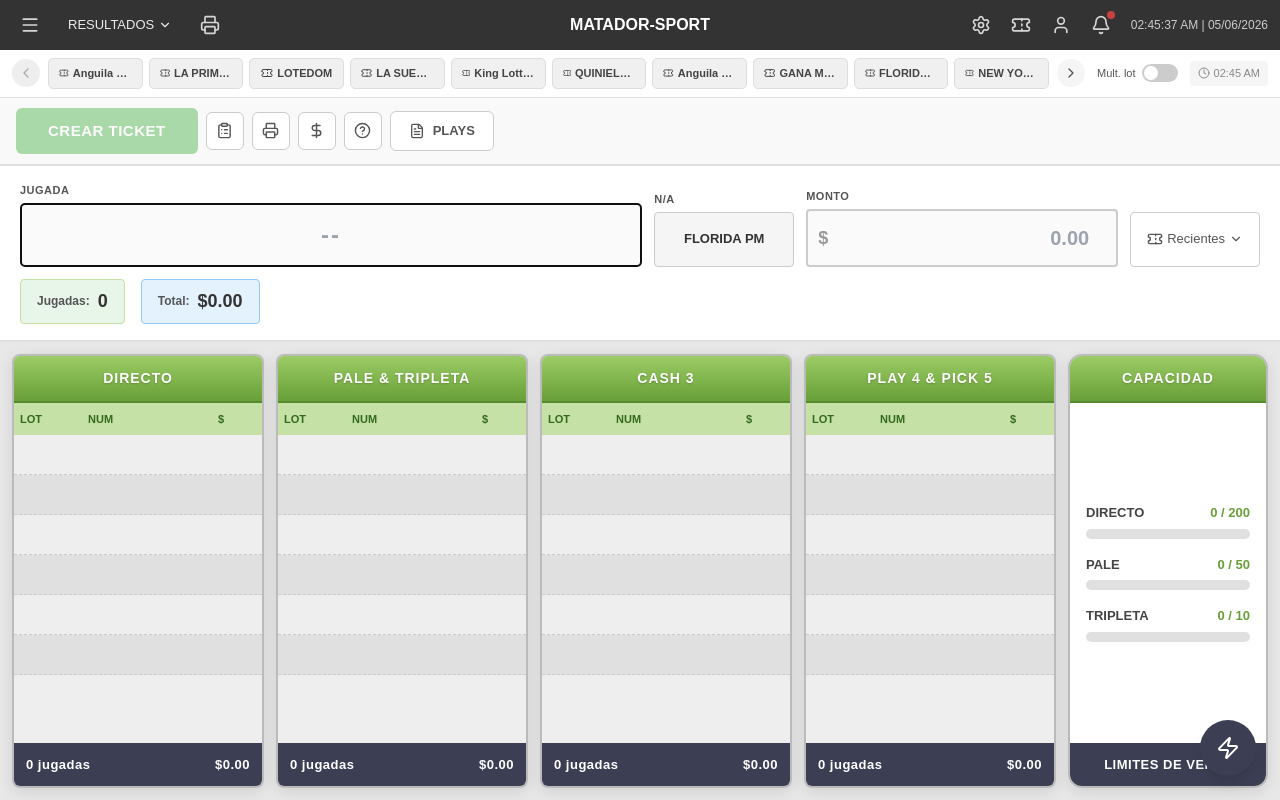
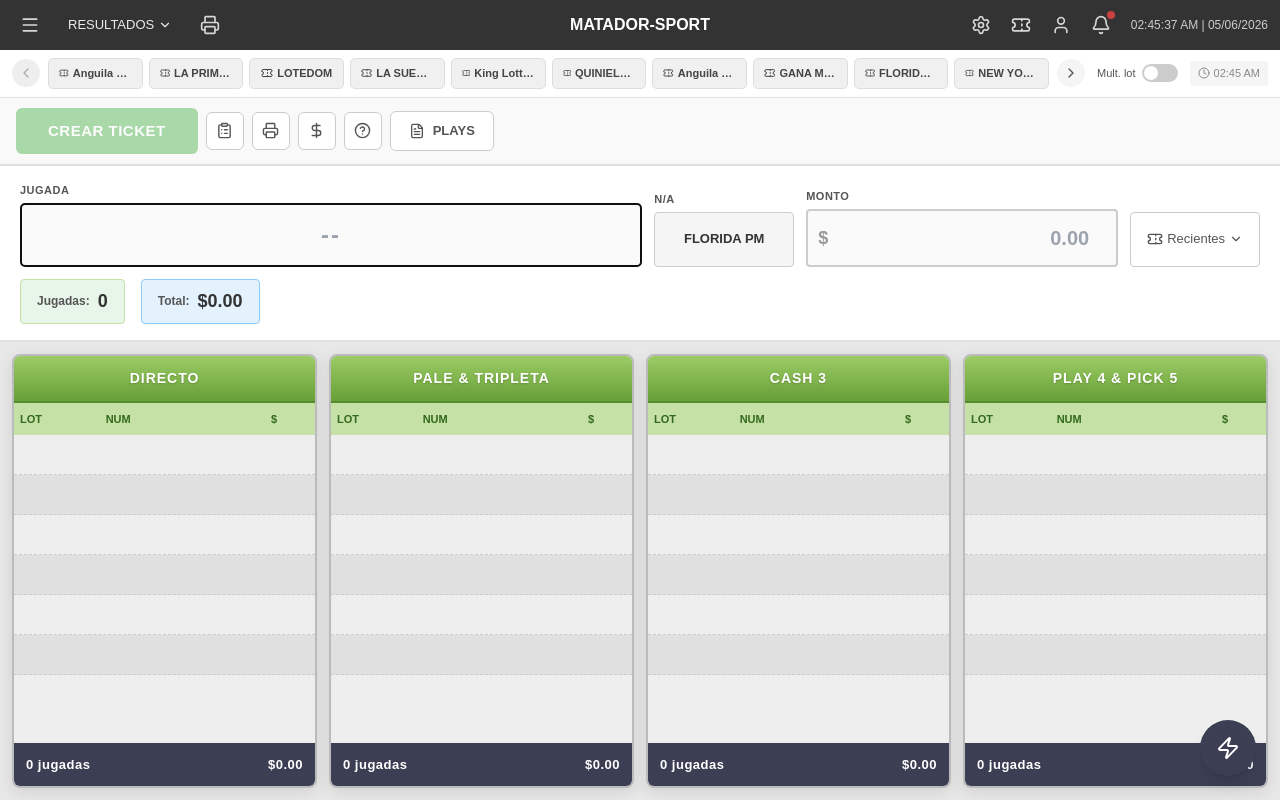
Before and after one commit to systemapropos-sp/matador-sport, a React (Vite) app: page /#/betting-pool/ticket/create in a window 1280 px wide. Built offline with nearby package versions, Linux system fonts and the light colour scheme.

Commit message:
fix: remove capacity panel from tables - only 4 sales tables

```diff
--- a/src/pages/Dashboard.tsx
+++ b/src/pages/Dashboard.tsx
@@ -15,7 +15,7 @@ import Layout from '@/components/Layout';
 import LotterySelector from '@/components/LotterySelector';
 import GameTable from '@/components/GameTable';
 import ShortcutsPanel from '@/components/ShortcutsPanel';
-import { usePlays, CAPACITY_LIMITS } from '@/hooks/usePlays';
+import { usePlays } from '@/hooks/usePlays';
 import { useTicket } from '@/hooks/useTicket';
 import { detectPlayType, formatCurrency } from '@/lib/utils';
 import { regularLotteries } from '@/data/lotteries';
@@ -184,114 +184,6 @@ function KeyboardHelp({ onClose }: { onClose: () => void }) {
         ))}
       </div>
     </motion.div>
-  );
-}
-
-// ---- Capacity Panel ----
-function CapacityPanel({
-  capacityUsed,
-  capacityRemaining,
-}: {
-  capacityUsed: Record<string, number>;
-  capacityRemaining: Record<string, number>;
-}) {
-  const items = [
-    { label: 'Directo', type: 'directo' },
-    { label: 'Pale', type: 'pale' },
-    { label: 'Tripleta', type: 'tripleta' },
-  ];
-
-  return (
-    <div
-      className="flex flex-col rounded-xl overflow-hidden h-full"
-      style={{ border: '2px solid #bbb', boxShadow: '0 4px 15px rgba(0,0,0,0.1)' }}
-    >
-      {/* Header */}
-      <div
-        className="text-center text-white font-bold uppercase"
-        style={{
-          background: 'linear-gradient(to bottom, #9CCC65, #689F38)',
-          padding: '12px',
-          fontSize: '14px',
-          fontWeight: 700,
-          letterSpacing: '1px',
-          textShadow: '0 1px 2px rgba(0,0,0,0.2)',
-          borderBottom: '2px solid #558B2F',
-        }}
-      >
-        CAPACIDAD
-      </div>
-
-      {/* Capacity items */}
-      <div className="flex flex-col p-4 gap-4" style={{ flex: 1, justifyContent: 'center', backgroundColor: '#ffffff' }}>
-        {items.map(({ label, type }) => {
-          const used = capacityUsed[type] || 0;
-          const total = CAPACITY_LIMITS[type] || 0;
-          const remaining = capacityRemaining[type] || 0;
-          const pct = total > 0 ? (used / total) * 100 : 0;
-          const isFull = remaining <= 0;
-          const isLow = remaining > 0 && remaining <= 5;
-
-          return (
-            <div key={type}>
-              <div className="flex items-center justify-between mb-1.5">
-                <span style={{ fontSize: '13px', fontWeight: 700, color: '#444444', textTransform: 'uppercase' }}>
-                  {label}
-                </span>
-                <span
-                  style={{
-                    fontSize: '13px',
-                    fontWeight: 700,
-                    color: isFull ? '#d9534f' : isLow ? '#f0ad4e' : '#689F38',
-                  }}
-                >
-                  {used} / {total}
-                </span>
-              </div>
-              {/* Progress bar */}
-              <div
-                className="w-full rounded-full overflow-hidden"
-                style={{ height: '10px', backgroundColor: '#e0e0e0' }}
-              >
-                <motion.div
-                  className="h-full rounded-full"
-                  style={{
-                    backgroundColor: isFull ? '#d9534f' : isLow ? '#f0ad4e' : '#689F38',
-                  }}
-                  initial={{ width: 0 }}
-                  animate={{ width: `${pct}%` }}
-                  transition={{ duration: 0.3 }}
-                />
-              </div>
-              {isFull && (
-                <div style={{ fontSize: '11px', color: '#d9534f', marginTop: '4px', fontWeight: 600 }}>
-                  COMPLETO
-                </div>
-              )}
-              {isLow && (
-                <div style={{ fontSize: '11px', color: '#f0ad4e', marginTop: '4px', fontWeight: 600 }}>
-                  Quedan {remaining}
-                </div>
-              )}
-            </div>
-          );
-        })}
-      </div>
-
-      {/* Footer */}
-      <div
-        className="text-center font-bold uppercase"
-        style={{
-          backgroundColor: '#3C3F54',
-          padding: '12px',
-          fontSize: '13px',
-          color: '#ffffff',
-          letterSpacing: '0.5px',
-        }}
-      >
-        LIMITES DE VENTA
-      </div>
-    </div>
   );
 }
 
@@ -586,8 +478,6 @@ export default function Dashboard() {
     totalPlays,
     totalAmount,
     playsByType,
-    capacityUsed,
-    capacityRemaining,
     isAtCapacity,
   } = usePlays();
 
@@ -863,11 +753,11 @@ export default function Dashboard() {
           totalAmount={totalAmount}
         />
 
-        {/* Section 4: 4-Column Game Tables Grid + Capacity Panel */}
+        {/* Section 4: 4-Column Game Tables Grid */}
         <div
           className="grid gap-3 responsive-tables"
           style={{
-            gridTemplateColumns: 'repeat(4, 1fr) 200px',
+            gridTemplateColumns: 'repeat(4, 1fr)',
             padding: '12px',
             flex: 1,
             minHeight: 0,
@@ -932,19 +822,6 @@ export default function Dashboard() {
               emptyRows={6}
             />
           </motion.div>
-
-          {/* Capacity Panel */}
-          <motion.div
-            initial={{ opacity: 0, y: 20 }}
-            animate={{ opacity: 1, y: 0 }}
-            transition={{ duration: 0.4, delay: 0.4 }}
-            className="h-full"
-          >
-            <CapacityPanel
-              capacityUsed={capacityUsed}
-              capacityRemaining={capacityRemaining}
-            />
-          </motion.div>
         </div>
 
         {/* Shortcuts Panel */}
```
